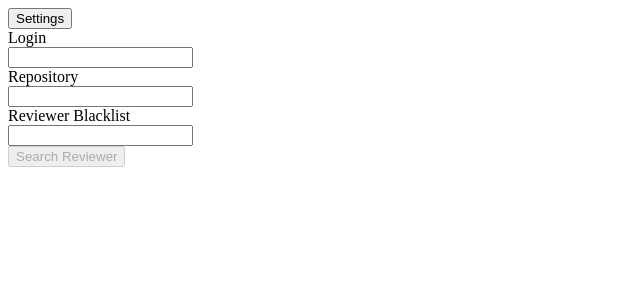
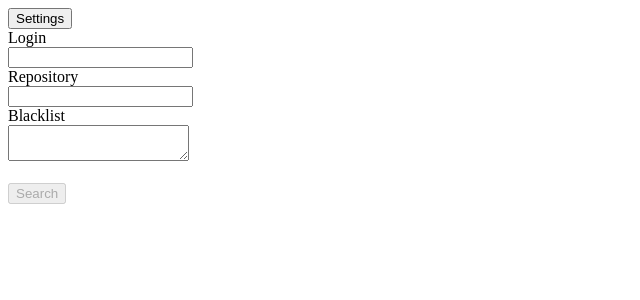
Before and after one commit to o-orlov/hh-school-react, a React (Create React App) app: page / in a window 1280 px wide. Both pictures are taken after a click on the button "Settings". Shown: the top 300 px of the page, without its empty margins (0-640 px from the left). Built offline with nearby package versions, Linux system fonts and the light colour scheme.

Commit message:
Rework using settings context

```diff
--- a/src/App.tsx
+++ b/src/App.tsx
@@ -1,14 +1,107 @@
-import { FC, useState } from 'react';
+import { FC, useState, useEffect } from 'react';
 
-import Form from './Form';
+import useLocalStorage from './useLocalStorage';
+import SettingsContext from "./SettingsContext";
+import SettingsForm from './SettingsForm';
+import User from './User';
+import Contributors from './Contributors';
+import {
+  GitHubUser,
+  getUser,
+  GitHubContributor,
+  getRepositoryContributors,
+} from './gitHub';
+
+export const enum StorageKey {
+  LOGIN = 'login',
+  REPO = 'repo',
+  BLACKLIST = 'blacklist',
+};
+
+type StringState = [string, React.Dispatch<React.SetStateAction<string>>];
 
 const App: FC = () => {
-  const [visible, setVisible] = useState(false);
+  const [login, setLogin] = useLocalStorage(StorageKey.LOGIN, '') as StringState;
+  const [repo, setRepo] = useLocalStorage(StorageKey.REPO, '') as StringState;
+  const [blacklist, setBlacklist] = useLocalStorage(StorageKey.BLACKLIST, '') as StringState;
+
+  const settings = { login, setLogin, repo, setRepo, blacklist, setBlacklist };
+
+  const [settingsVisible, setSettingsVisible] = useState(false);
+  const [searchDisabled, setSearchDisabled] = useState<boolean>(true);
+
+  const [user, setUser] = useState<GitHubUser | null>(null);
+  const [repositoryContributors, setRepositoryContributors] = useState<GitHubContributor[]>([]);
+  const [reviewer, setReviewer] = useState<GitHubContributor | null>(null);
+
+  useEffect(() => {
+    setSearchDisabled(!login || !repo);
+  }, [login, repo]);
+
+  useEffect(() => {
+    if (!user || repositoryContributors.length < 2) {
+      return;
+    }
+
+    setReviewer(getRandomReviewer(user, repositoryContributors, blacklist));
+  }, [user, repositoryContributors, blacklist]);
+
+  function getRandomReviewer(
+      user: GitHubUser,
+      contributors: GitHubContributor[],
+      blacklist: string | undefined,
+  ): GitHubContributor | null {
+    const reviewers = contributors.filter((contributor) => contributor.id !== user.id);
+
+    if (!reviewers) {
+      return null;
+    }
+
+    return reviewers[Math.floor(Math.random() * reviewers.length)];
+  }
 
   return (
     <div>
-      <button onClick={() => setVisible(!visible)} type="button">Settings</button>
-      {visible && <Form />}
+      <button onClick={() => setSettingsVisible(!settingsVisible)} type="button">Settings</button>
+      {settingsVisible && (
+        <SettingsContext.Provider value={settings}>
+          <SettingsForm />
+        </SettingsContext.Provider>
+      )}
+      <br />
+      <button
+        disabled={searchDisabled}
+        onClick={
+          () => {
+            if (!settings) {
+              return;
+            }
+
+            getUser(settings.login)
+              .then((data) => setUser(data))
+              .catch((error) => console.error(error));
+
+            getRepositoryContributors(settings.login, settings.repo)
+              .then((data) => setRepositoryContributors(data || []))
+              .catch((error) => console.error(error));
+          }
+        }
+      >
+        Search
+      </button>
+      {user && (
+        <div>
+          <h3>Current User</h3>
+          <User user={user} />
+        </div>
+      )}
+      {repositoryContributors.length > 0 && <Contributors contributors={repositoryContributors} />}
+      {reviewer && (
+        <div>
+          <h3>Random Reviewer</h3>
+          <User user={reviewer} />
+        </div>
+      )}
     </div>
   );
 }
--- a/src/Form.tsx
+++ /dev/null
@@ -1,118 +0,0 @@
-import React, { FC, useState, useEffect } from 'react';
-
-import User from './User';
-import Contributors from './Contributors';
-import {
-  GitHubUser,
-  getUser,
-  GitHubContributor,
-  getRepositoryContributors,
-} from './gitHub';
-import useLocalStorage from './useLocalStorage';
-
-const LOGIN_STORAGE_KEY = 'login';
-const REPO_STORAGE_KEY = 'repo';
-const BLACKLIST_STORAGE_KEY = 'blacklist';
-
-const Form: FC = () => {
-  const [login, setLogin] = useLocalStorage(LOGIN_STORAGE_KEY, '') as [string, React.Dispatch<React.SetStateAction<string>>];
-  const [repo, setRepo] = useLocalStorage(REPO_STORAGE_KEY, '') as [string, React.Dispatch<React.SetStateAction<string>>];
-  const [blacklist, setBlacklist] = useLocalStorage(BLACKLIST_STORAGE_KEY, '') as [string, React.Dispatch<React.SetStateAction<string>>];
-
-  const [disabled, setDisabled] = useState<boolean>(!login || !repo);
-
-  const [user, setUser] = useState<GitHubUser | null>(null);
-  const [repositoryContributors, setRepositoryContributors] = useState<GitHubContributor[]>([]);
-  const [reviewer, setReviewer] = useState<GitHubContributor | null>(null);
-
-  useEffect(() => {
-    setDisabled(!login || !repo);
-  }, [login, repo]);
-
-  useEffect(() => {
-    if (!user || repositoryContributors.length < 2) {
-      return;
-    }
-
-    setReviewer(getRandomReviewer(user, repositoryContributors));
-  }, [user, repositoryContributors]);
-
-  function getRandomReviewer(user: GitHubUser, contributors: GitHubContributor[]): GitHubContributor | null {
-    const reviewers = contributors.filter((contributor) => contributor.id !== user.id);
-
-    if (!reviewers) {
-      return null;
-    }
-
-    return reviewers[Math.floor(Math.random() * reviewers.length)];
-  }
-
-  return (
-    <div>
-      <form>
-        <label>
-          Login
-          <br />
-          <input
-            type="text"
-            name="login"
-            value={login}
-            onInput={e => setLogin((e.target as HTMLInputElement).value)}
-          />
-        </label>
-        <br />
-        <label>
-          Repository
-          <br />
-          <input
-            type="text"
-            name="repo"
-            value={repo}
-            onInput={e => setRepo((e.target as HTMLInputElement).value)}
-          />
-        </label>
-        <br />
-        <label>
-          Reviewer Blacklist
-          <br />
-          <input
-            type="text"
-            name="blacklist"
-          />
-        </label>
-        <br />
-        <input
-          type="button"
-          value="Search Reviewer"
-          disabled={disabled}
-          onClick={
-            () => {
-              getUser(login)
-                .then((data) => setUser(data))
-                .catch((error) => console.error(error));
-
-              getRepositoryContributors(login, repo)
-                .then((data) => setRepositoryContributors(data || []))
-                .catch((error) => console.error(error));
-            }
-          }
-        />
-      </form>
-      {user && (
-        <div>
-          <h3>Current User</h3>
-          <User user={user} />
-        </div>
-      )}
-      {repositoryContributors.length > 0 && <Contributors contributors={repositoryContributors} />}
-      {reviewer && (
-        <div>
-          <h3>Random Reviewer</h3>
-          <User user={reviewer} />
-        </div>
-      )}
-    </div>
-  );
-}
-
-export default Form;
--- /dev/null
+++ b/src/SettingsContext.ts
@@ -0,0 +1,12 @@
+import React from 'react';
+
+const SettingsContext = React.createContext({
+  login: '',
+  setLogin: (login: string) => {},
+  repo: '',
+  setRepo: (repo: string) => {},
+  blacklist: '',
+  setBlacklist: (blacklist: string) => {},
+});
+
+export default SettingsContext;
--- /dev/null
+++ b/src/SettingsForm.tsx
@@ -0,0 +1,52 @@
+import { FC, useContext } from 'react';
+
+import SettingsContext from "./SettingsContext";
+
+const Form: FC = () => {
+  const {
+    login,
+    setLogin,
+    repo,
+    setRepo,
+    blacklist,
+    setBlacklist
+  } = useContext(SettingsContext);
+
+  return (
+    <form>
+      <label>
+        Login
+        <br />
+        <input
+          type="text"
+          name="login"
+          value={login}
+          onInput={e => setLogin((e.target as HTMLInputElement).value)}
+        />
+      </label>
+      <br />
+      <label>
+        Repository
+        <br />
+        <input
+          type="text"
+          name="repo"
+          value={repo}
+          onInput={e => setRepo((e.target as HTMLInputElement).value)}
+        />
+      </label>
+      <br />
+      <label>
+        Blacklist
+        <br />
+        <textarea
+          name="blacklist"
+          value={blacklist}
+          onInput={e => setBlacklist((e.target as HTMLInputElement).value)}
+        />
+      </label>
+    </form>
+  );
+}
+
+export default Form;
```
